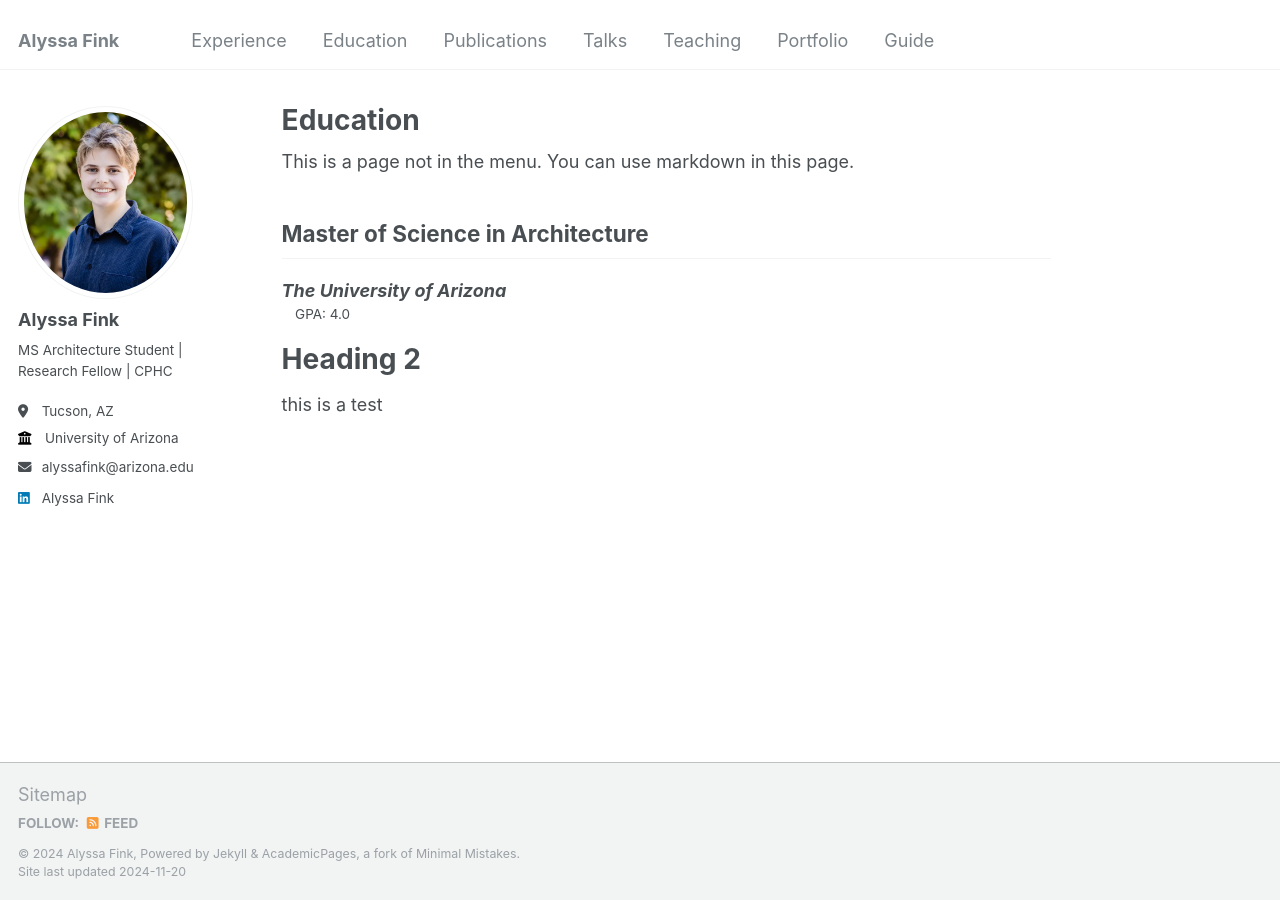
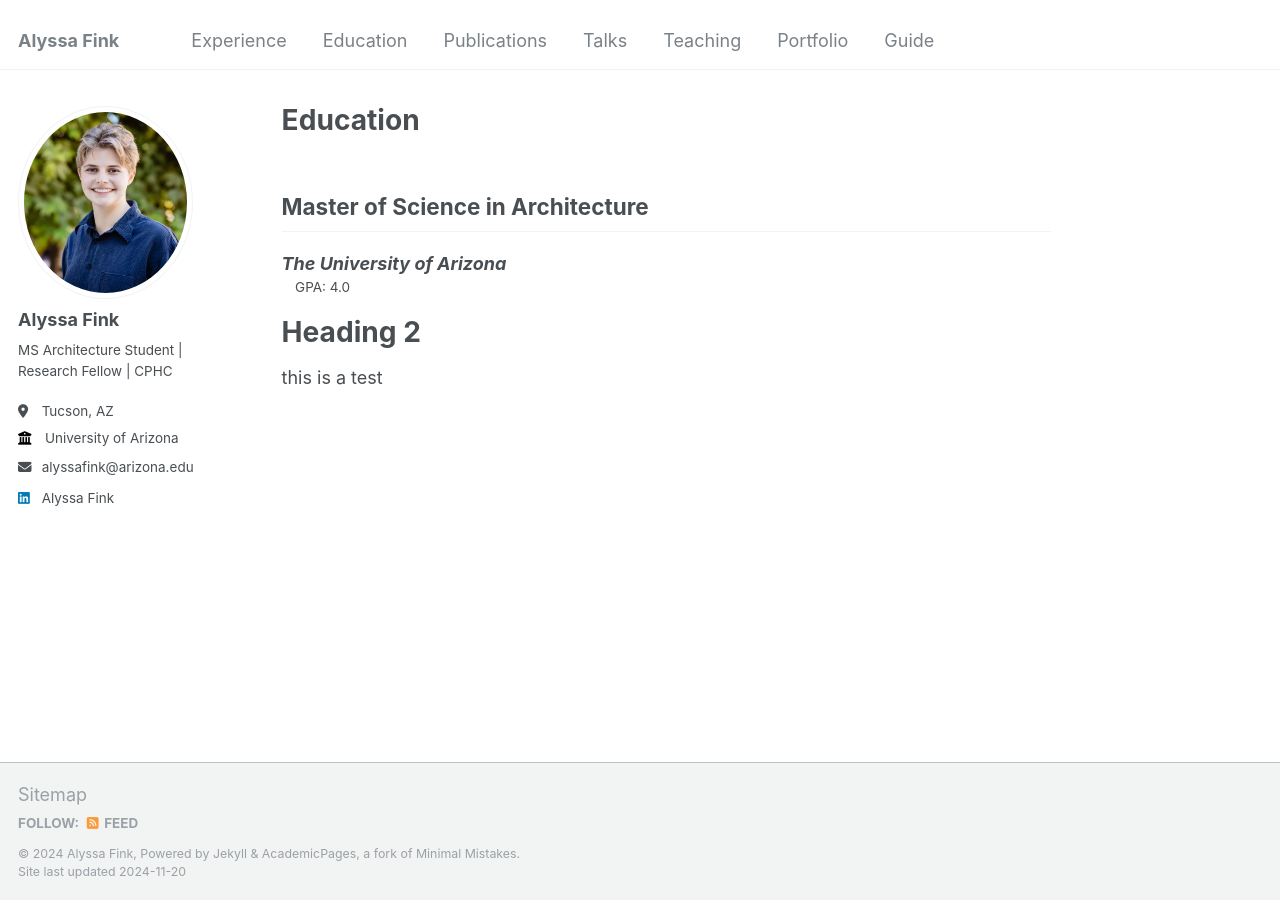
Before and after one commit to alyssafink/alyssafink.github.io, a Jekyll site: the page built from _pages/education.md, in a window 1280 px wide. Built offline with Jekyll 4.4.1, drawn with Linux system fonts in a browser that asks for light colours.

Commit message:
Update education.md

```diff
--- a/_pages/education.md
+++ b/_pages/education.md
@@ -6,8 +6,6 @@ redirect_from:
   - "/nmp/"
   - "/nmp.html"
 ---
-
-This is a page not in the menu. You can use markdown in this page.
 
 Master of Science in Architecture
 -----
```
